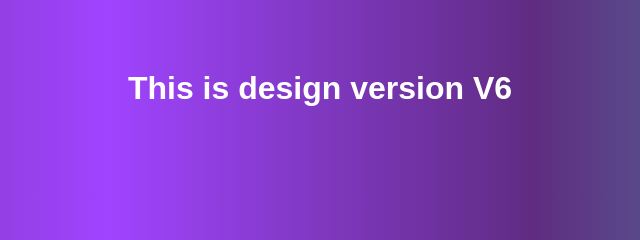
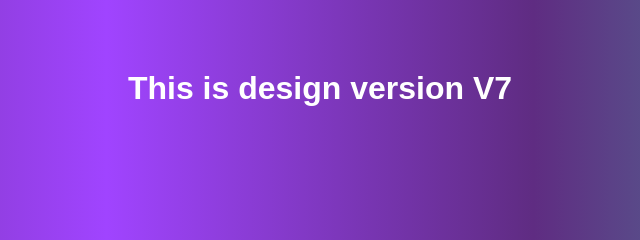
Before and after one commit to kartik2097/myRepo, a plain HTML site: page index.html in a window 1280 px wide. Shown: the part 312-552 px from the top of the page, 320-960 px from the left. Drawn offline with Linux system fonts and the light colour scheme.

Commit message:
Version update to v7 by main branch

```diff
--- a/index.html
+++ b/index.html
@@ -8,7 +8,7 @@
 </head>
 <body>
 
-    <h1> This is design version V6 </h1>
+    <h1> This is design version V7 </h1>
 <Script></Script>
 </body>
 </html>
```
